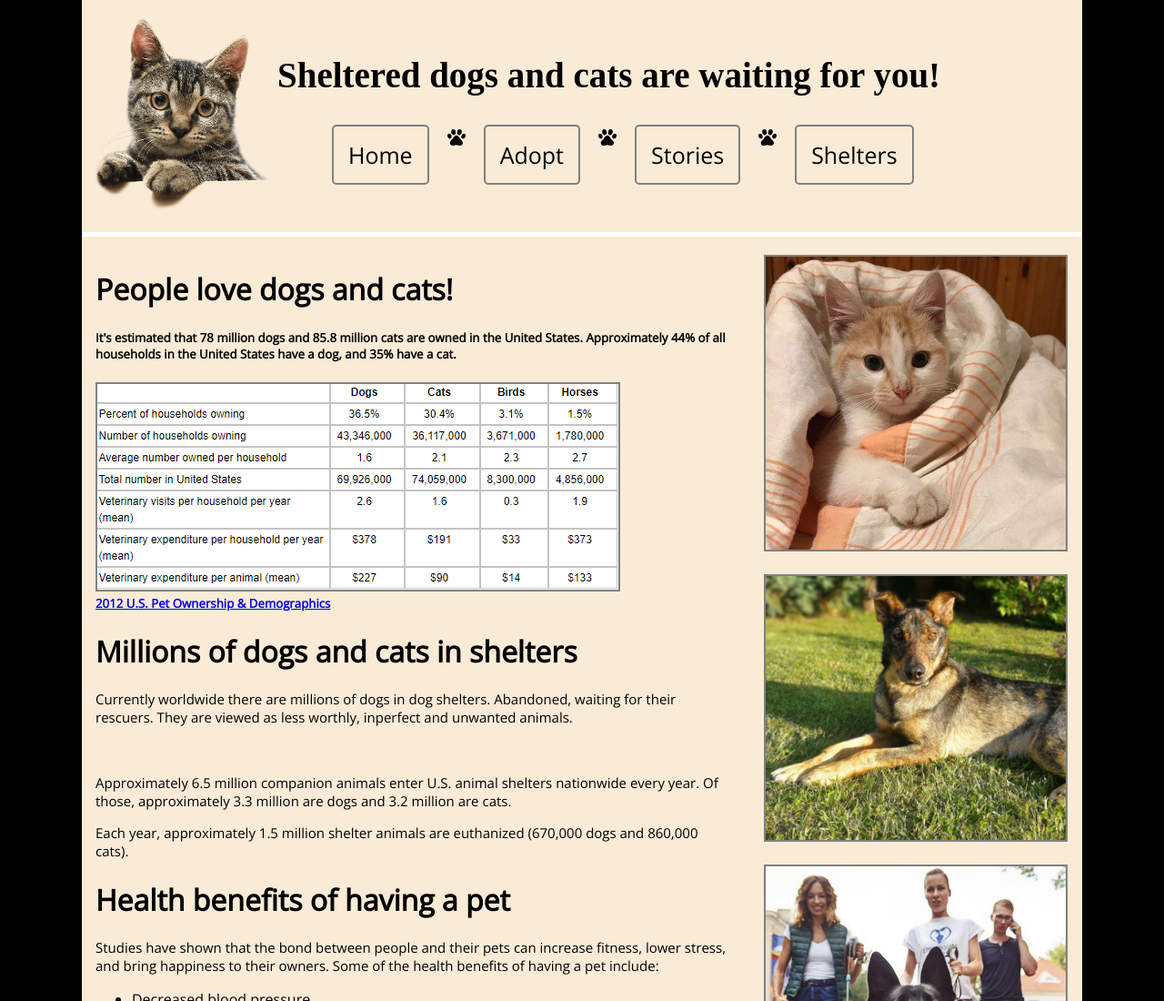
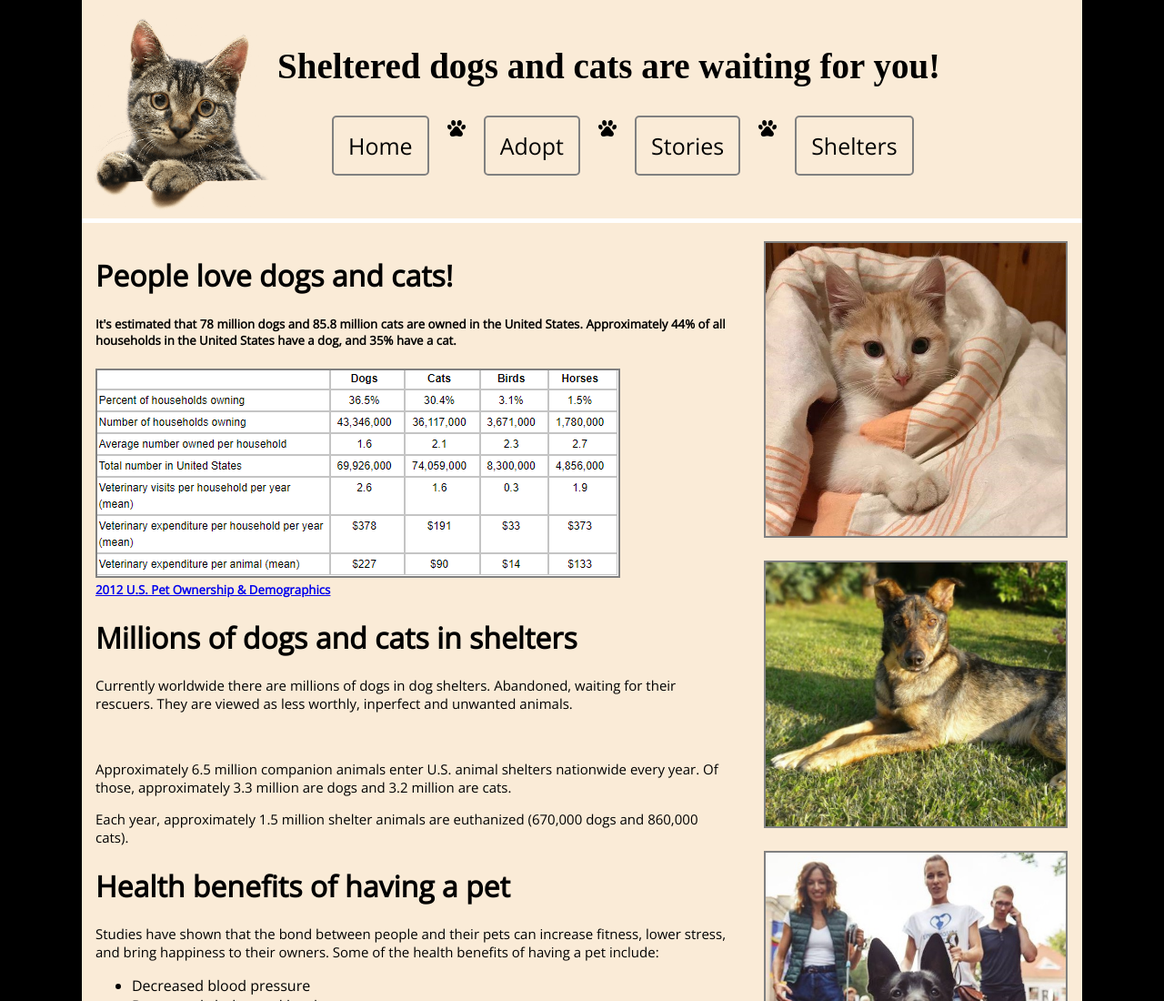
Before and after one commit to tomado17/tomado17.github.io, a plain HTML site: page index.html in a window 1280 px wide. Shown: the top 1100 px of the page at 91% size. Drawn offline with nearby package versions, Linux system fonts and the light colour scheme.

Commit message:
Add files via upload

```diff
--- a/style.css
+++ b/style.css
@@ -44,7 +44,7 @@
 			width: 1100px;
 			margin: 0 auto;
 			background-color: AntiqueWhite;
-			height: 255px;
+			height: 240px;
 			border-bottom: 5px solid white;
 
 		}
@@ -53,7 +53,7 @@
 			width: 835px;
 			background-color: AntiqueWhite	;
 			display: inline-block;
-			margin-top: 60px;
+			margin-top: 50px;
 			padding-right: 50px;
 			font-size: 26px;
 
@@ -64,6 +64,7 @@
 			display: inline-block;
 			float:left;
 			margin: 15px 0 0 10px;
+
 
 
 		}
```
